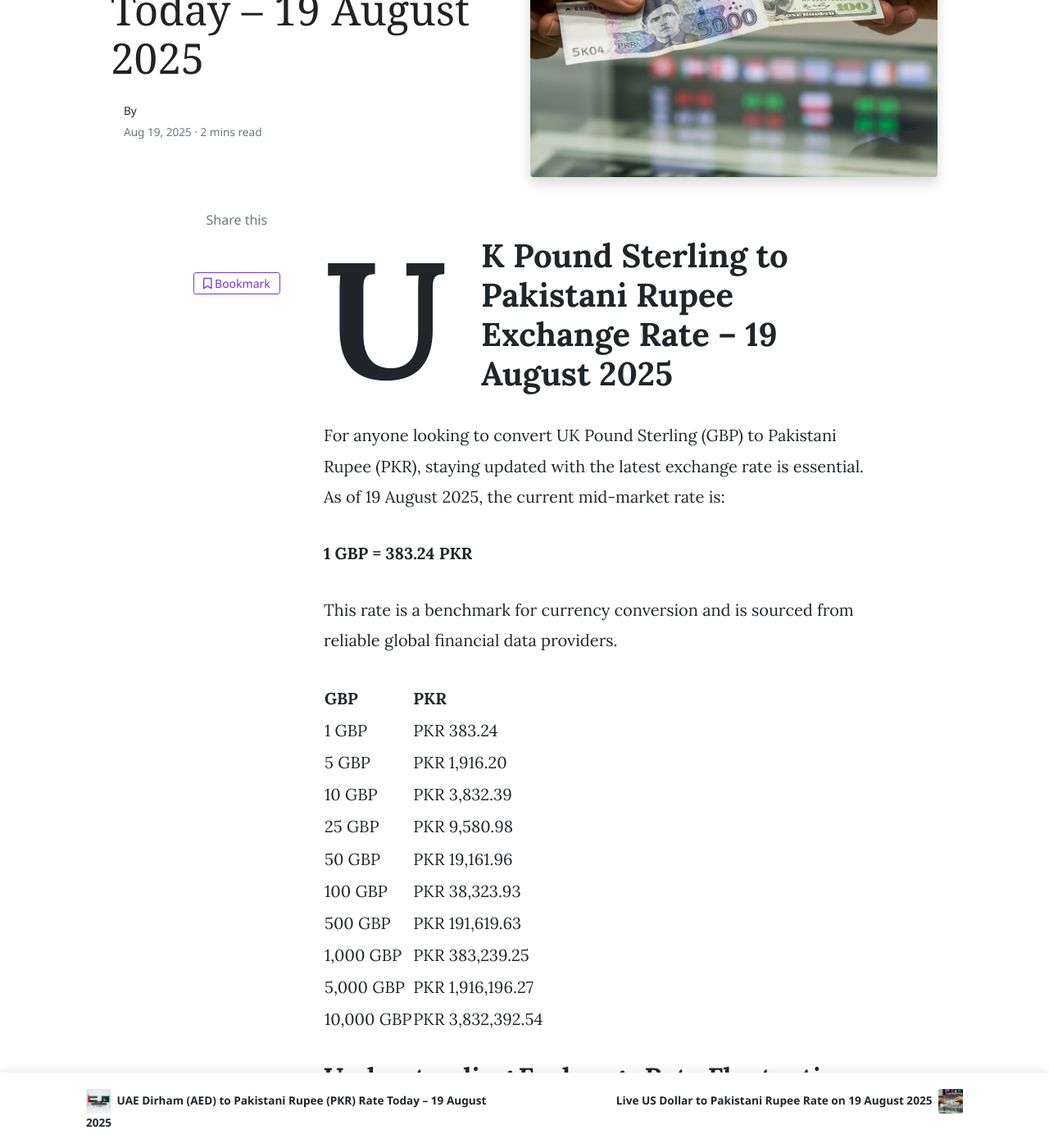
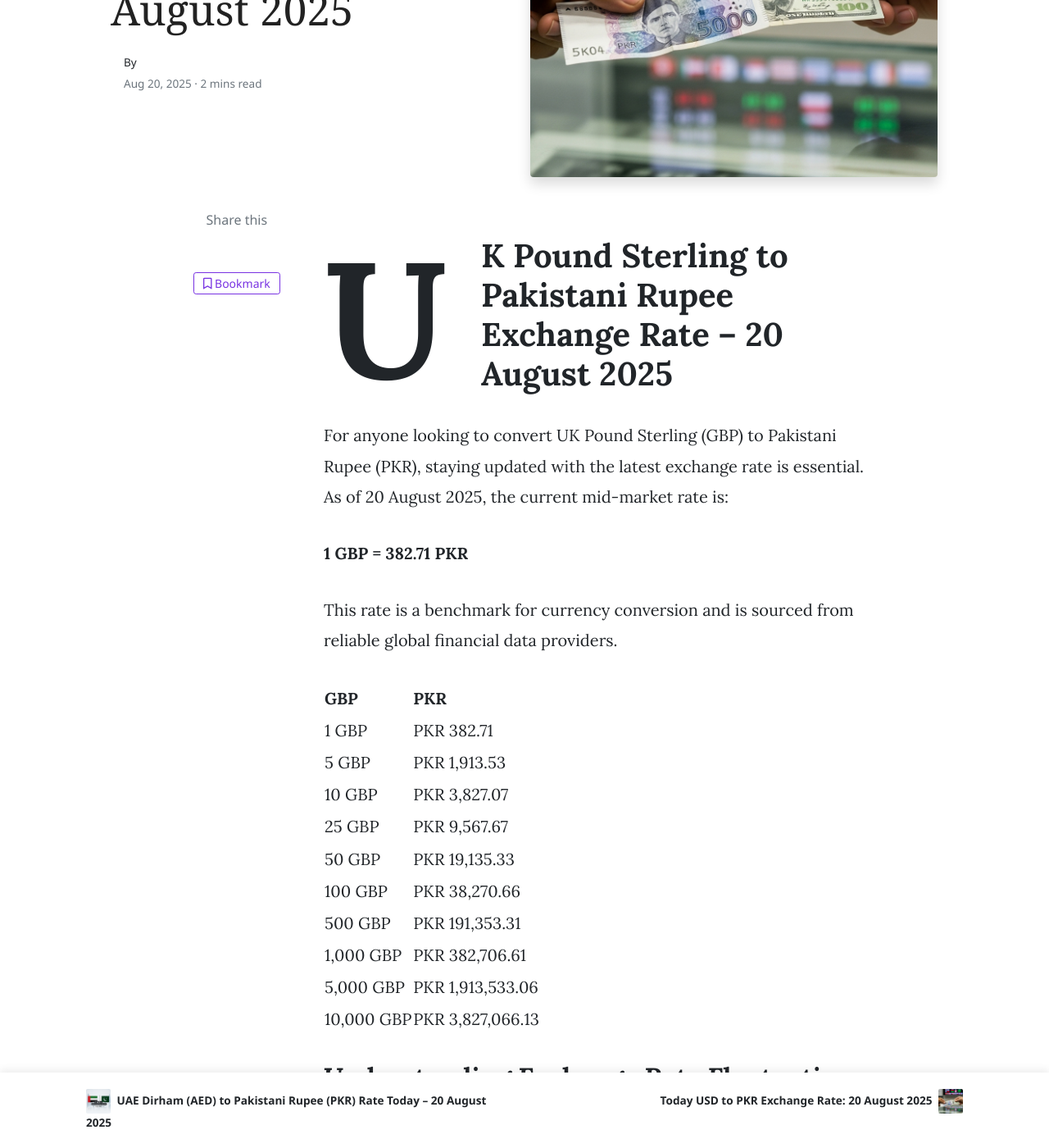
Before and after one commit to mlcom/mlcom.github.io, a Jekyll site: the page built from _posts/2025-08-20-today-uk-pound-sterling-to-pkr-exchange-rate-august-2025-prices-updated-gbp-to-pkr.md, in a window 1280 px wide and 1400 px high, scrolled down 870 px. Shown: the whole window at 82% size. Built offline with Jekyll 4.4.1, drawn with Linux system fonts in a browser that asks for light colours; nearby versions of some CDN libraries; comment, search, counter and statistics services are not loaded; some of the changed text lies outside the part shown.

Commit message:
Automated: Update currency rates and generate daily posts

```diff
--- a/_posts/2025-08-19-today-uk-pound-sterling-to-pkr-exchange-rate-august-2025-prices-updated-gbp-to-pkr.md
+++ b/_posts/2025-08-20-today-uk-pound-sterling-to-pkr-exchange-rate-august-2025-prices-updated-gbp-to-pkr.md
@@ -1,32 +1,32 @@
 ---
 layout: post
-title:  'UK Pound Sterling (GBP) to Pakistani Rupee (PKR) Rate Today – 19 August 2025'
+title:  'Today GBP to PKR Exchange Rate: 20 August 2025'
 author: john
 categories: [ gbp-to-pkr ]
 image: assets/images/usd-to-pkr-rate-today.jpg
 tags: ['GBP to PKR', 'UK Pound to Pakistani Rupee', 'pound rate in pakistan', 'great britain pound to pkr', 'uk to pakistan money transfer']
 ---
 
-# UK Pound Sterling to Pakistani Rupee Exchange Rate – 19 August 2025
+# UK Pound Sterling to Pakistani Rupee Exchange Rate – 20 August 2025
 
-For anyone looking to convert UK Pound Sterling (GBP) to Pakistani Rupee (PKR), staying updated with the latest exchange rate is essential. As of 19 August 2025, the current mid-market rate is:
+For anyone looking to convert UK Pound Sterling (GBP) to Pakistani Rupee (PKR), staying updated with the latest exchange rate is essential. As of 20 August 2025, the current mid-market rate is:
 
-**1 GBP = 383.24 PKR**
+**1 GBP = 382.71 PKR**
 
 This rate is a benchmark for currency conversion and is sourced from reliable global financial data providers.
 
 | GBP | PKR |
 | --- | --- |
-| 1 GBP | PKR 383.24 |
-| 5 GBP | PKR 1,916.20 |
-| 10 GBP | PKR 3,832.39 |
-| 25 GBP | PKR 9,580.98 |
-| 50 GBP | PKR 19,161.96 |
-| 100 GBP | PKR 38,323.93 |
-| 500 GBP | PKR 191,619.63 |
-| 1,000 GBP | PKR 383,239.25 |
-| 5,000 GBP | PKR 1,916,196.27 |
-| 10,000 GBP | PKR 3,832,392.54 |
+| 1 GBP | PKR 382.71 |
+| 5 GBP | PKR 1,913.53 |
+| 10 GBP | PKR 3,827.07 |
+| 25 GBP | PKR 9,567.67 |
+| 50 GBP | PKR 19,135.33 |
+| 100 GBP | PKR 38,270.66 |
+| 500 GBP | PKR 191,353.31 |
+| 1,000 GBP | PKR 382,706.61 |
+| 5,000 GBP | PKR 1,913,533.06 |
+| 10,000 GBP | PKR 3,827,066.13 |
 
 
 ## Understanding Exchange Rate Fluctuations
@@ -45,7 +45,7 @@ This depends on your personal needs. If the Pound is currently strong against th
 
 ### How much is 100 Pounds in Pakistani Rupees?
 
-Based on the live mid-market rate, 100 UK Pound Sterling equals **383,239.25** Pakistani Rupees. The final amount may vary based on the service provider's rate and fees.
+Based on the live mid-market rate, 100 UK Pound Sterling equals **382,706.61** Pakistani Rupees. The final amount may vary based on the service provider's rate and fees.
 
 
 
--- a/_posts/2025-08-19-today-us-dollar-to-pkr-exchange-rate-august-2025-prices-updated-usd-to-pkr.md
+++ b/_posts/2025-08-20-today-us-dollar-to-pkr-exchange-rate-august-2025-prices-updated-usd-to-pkr.md
@@ -1,32 +1,32 @@
 ---
 layout: post
-title:  'Live US Dollar to Pakistani Rupee Rate on 19 August 2025'
+title:  'Today USD to PKR Exchange Rate: 20 August 2025'
 author: jane
 categories: [ usd-to-pkr ]
 image: assets/images/usd-to-pkr-rate-today.jpg
 tags: ['USD to PKR', 'US Dollar to Pakistani Rupee', 'dollar rate in pakistan', 'today dollar rate open market', 'usa to pakistan dollar rate']
 ---
 
-# US Dollar to Pakistani Rupee Exchange Rate – 19 August 2025
+# US Dollar to Pakistani Rupee Exchange Rate – 20 August 2025
 
-For anyone looking to convert US Dollar (USD) to Pakistani Rupee (PKR), staying updated with the latest exchange rate is essential. As of 19 August 2025, the current mid-market rate is:
+For anyone looking to convert US Dollar (USD) to Pakistani Rupee (PKR), staying updated with the latest exchange rate is essential. As of 20 August 2025, the current mid-market rate is:
 
-**1 USD = 283.52 PKR**
+**1 USD = 283.59 PKR**
 
 This rate is a benchmark for currency conversion and is sourced from reliable global financial data providers.
 
 | USD | PKR |
 | --- | --- |
-| 1 USD | PKR 283.52 |
-| 5 USD | PKR 1,417.60 |
-| 10 USD | PKR 2,835.20 |
-| 25 USD | PKR 7,088.01 |
-| 50 USD | PKR 14,176.02 |
-| 100 USD | PKR 28,352.04 |
-| 500 USD | PKR 141,760.20 |
-| 1,000 USD | PKR 283,520.40 |
-| 5,000 USD | PKR 1,417,602.00 |
-| 10,000 USD | PKR 2,835,204.00 |
+| 1 USD | PKR 283.59 |
+| 5 USD | PKR 1,417.93 |
+| 10 USD | PKR 2,835.86 |
+| 25 USD | PKR 7,089.64 |
+| 50 USD | PKR 14,179.28 |
+| 100 USD | PKR 28,358.56 |
+| 500 USD | PKR 141,792.80 |
+| 1,000 USD | PKR 283,585.60 |
+| 5,000 USD | PKR 1,417,928.00 |
+| 10,000 USD | PKR 2,835,856.00 |
 
 
 ## Understanding Exchange Rate Fluctuations
```
Also changed, not shown: other parts of _posts/2025-08-20-today-us-dollar-to-pkr-exchange-rate-august-2025-prices-updated-usd-to-pkr.md (+1 -1 lines), _data/rates.yml (+137 -137 lines), _posts/2025-08-20-today-saudi-riyal-to-pkr-exchange-rate-august-2025-prices-updated-sar-to-pkr.md (renamed from _posts/2025-08-19-today-saudi-riyal-to-pkr-exchange-rate-august-2025-prices-updated-sar-to-pkr.md, +15 -15 lines), _posts/2025-08-20-today-uae-dirham-to-pkr-exchange-rate-august-2025-prices-updated-aed-to-pkr.md (renamed from _posts/2025-08-19-today-uae-dirham-to-pkr-exchange-rate-august-2025-prices-updated-aed-to-pkr.md, +15 -15 lines).
